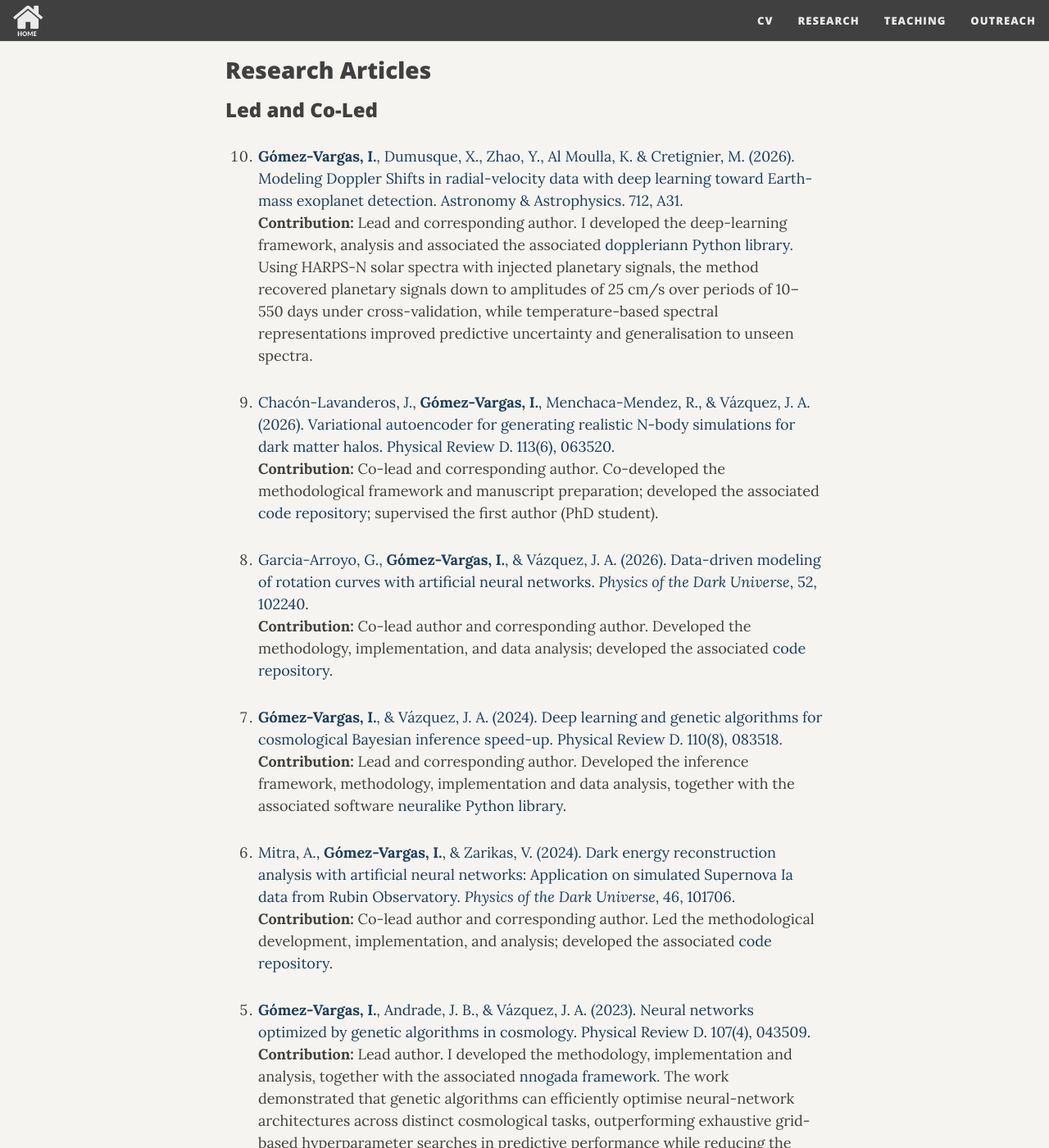
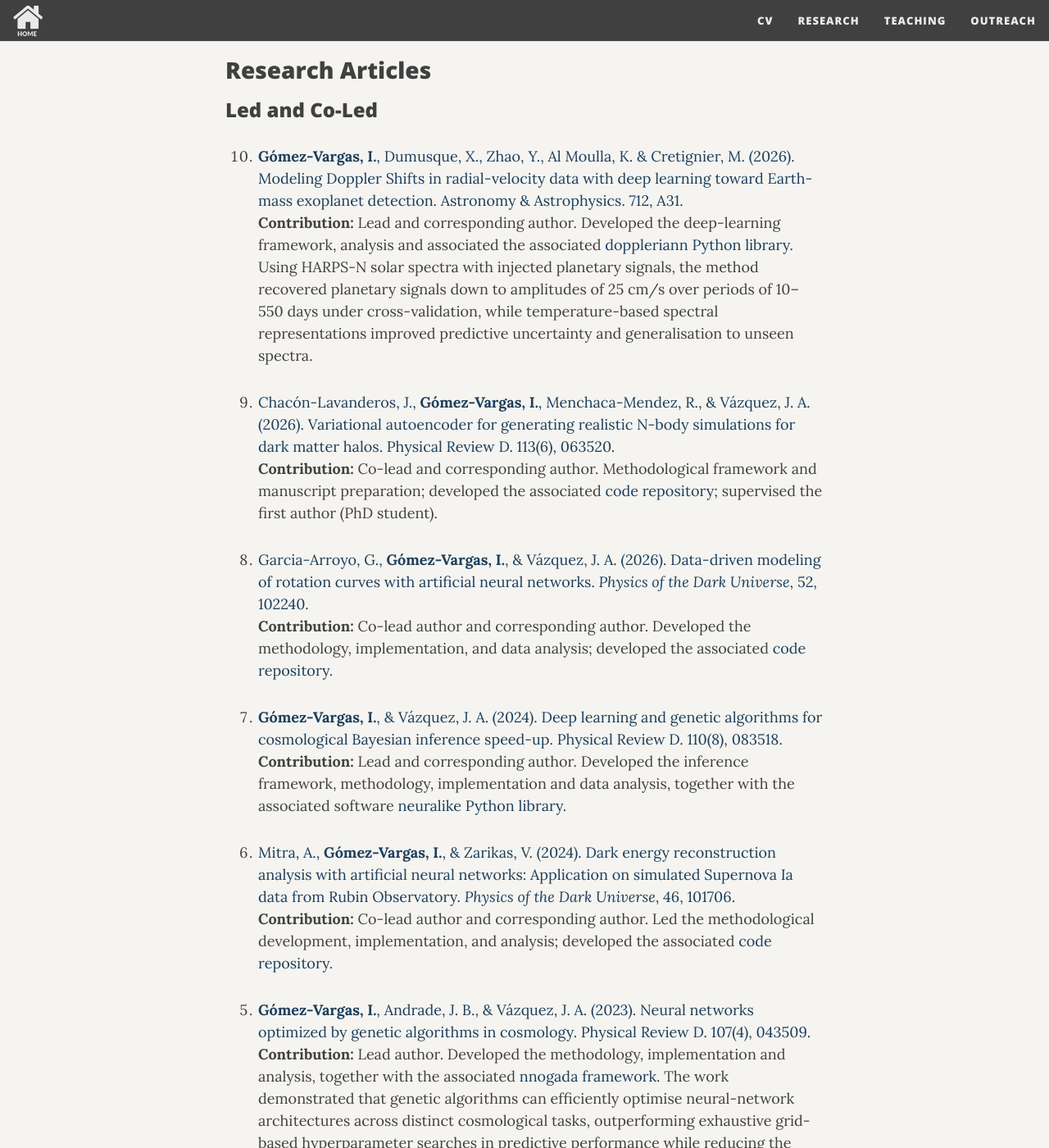
Before and after one commit to igomezv/igomezv.github.io, a Jekyll site: the page built from full_papers.md, in a window 1280 px wide and 1400 px high, scrolled down 473 px. Shown: the whole window at 82% size. Built offline with Jekyll 4.4.1, drawn with Linux system fonts in a browser that asks for light colours; nearby versions of some CDN libraries; comment, search, counter and statistics services are not loaded.

Commit message:
Update redaction

```diff
--- a/full_papers.md
+++ b/full_papers.md
@@ -26,13 +26,13 @@ Complete list of articles.
 <li markdown="1">
 
 [**Gómez-Vargas, I.**, Dumusque, X., Zhao, Y., Al Moulla, K. & Cretignier, M. (2026). Modeling Doppler Shifts in radial-velocity data with deep learning toward Earth-mass exoplanet detection. Astronomy & Astrophysics. 712, A31.](https://doi.org/10.1051/0004-6361/202659375) <br>
-**Contribution:** Lead and corresponding author. I developed the deep-learning framework, analysis and associated the associated [doppleriann Python library](https://github.com/igomezv/doppleriann). Using HARPS-N solar spectra with injected planetary signals, the method recovered planetary signals down to amplitudes of 25 cm/s over periods of 10–550 days under cross-validation, while temperature-based spectral representations improved predictive uncertainty and generalisation to unseen spectra.
+**Contribution:** Lead and corresponding author. Developed the deep-learning framework, analysis and associated the associated [doppleriann Python library](https://github.com/igomezv/doppleriann). Using HARPS-N solar spectra with injected planetary signals, the method recovered planetary signals down to amplitudes of 25 cm/s over periods of 10–550 days under cross-validation, while temperature-based spectral representations improved predictive uncertainty and generalisation to unseen spectra.
 
 </li>
 <li markdown="1">
 
 [Chacón-Lavanderos, J., **Gómez-Vargas, I.**, Menchaca-Mendez, R., & Vázquez, J. A. (2026). Variational autoencoder for generating realistic N-body simulations for dark matter halos. Physical Review D. 113(6), 063520.](https://journals.aps.org/prd/abstract/10.1103/b6lj-rlff) <br>
-**Contribution:** Co-lead and corresponding author. Co-developed the methodological framework and manuscript preparation; developed the associated [code repository](https://github.com/igomezv/NcosmoVAE); supervised the first author (PhD student).
+**Contribution:** Co-lead and corresponding author. Methodological framework and manuscript preparation; developed the associated [code repository](https://github.com/igomezv/NcosmoVAE); supervised the first author (PhD student).
 
 </li>
 <li markdown="1">
@@ -56,7 +56,7 @@ Complete list of articles.
 <li markdown="1">
 
 [**Gómez-Vargas, I.**, Andrade, J. B., & Vázquez, J. A. (2023). Neural networks optimized by genetic algorithms in cosmology. Physical Review D. 107(4), 043509.](https://journals.aps.org/prd/abstract/10.1103/PhysRevD.107.043509) <br>
-**Contribution:** Lead author. I developed the methodology, implementation and analysis, together with the associated [nnogada framework](https://github.com/igomezv/nnogada). The work demonstrated that genetic algorithms can efficiently optimise neural-network architectures across distinct cosmological tasks, outperforming exhaustive grid-based hyperparameter searches in predictive performance while reducing the architecture-search burden.
+**Contribution:** Lead author. Developed the methodology, implementation and analysis, together with the associated [nnogada framework](https://github.com/igomezv/nnogada). The work demonstrated that genetic algorithms can efficiently optimise neural-network architectures across distinct cosmological tasks, outperforming exhaustive grid-based hyperparameter searches in predictive performance while reducing the architecture-search burden.
 
 </li>
 <li markdown="1">
```
Also changed, not shown: research.md (+3 -3 lines).
